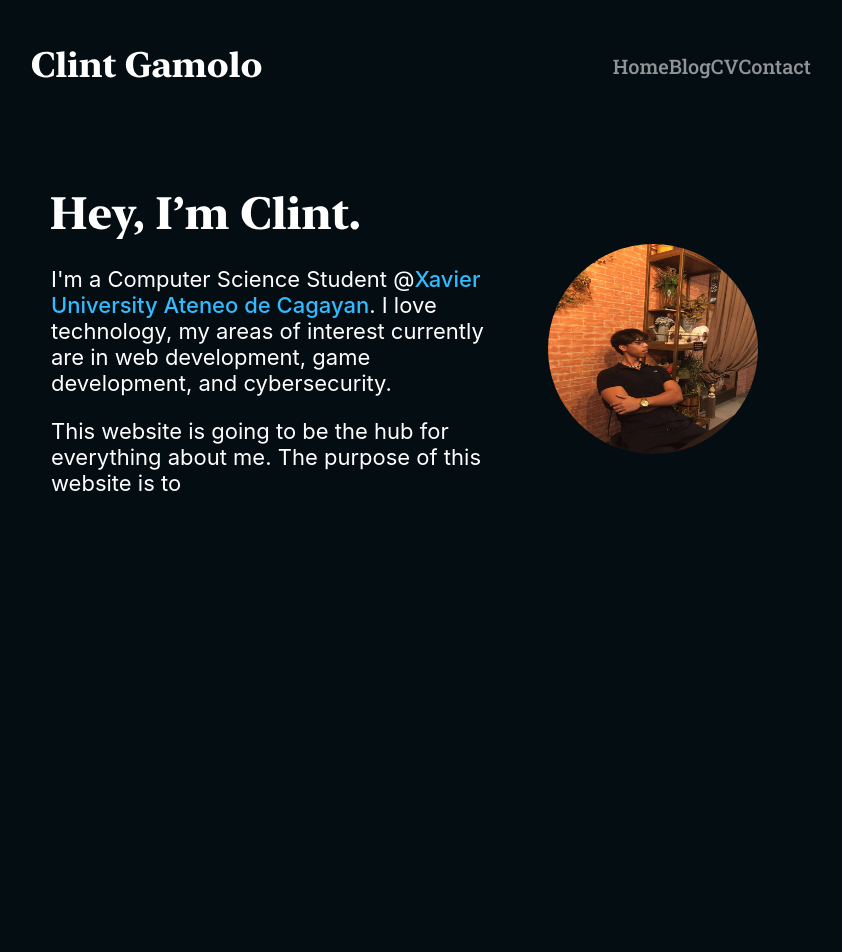
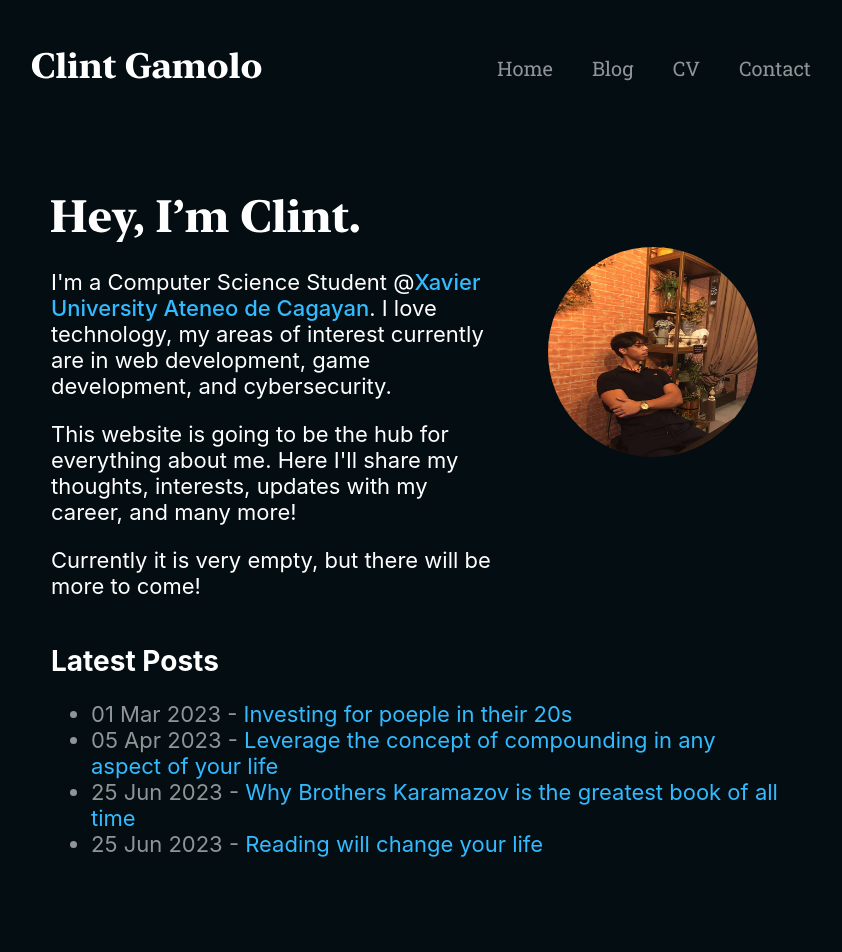
Before and after one commit to clintafk/personal-site, a React (Vite) app: page / in a window 1280 px wide. Shown: the top 952 px of the page, without its empty margins (219-1061 px from the left). Built offline with nearby package versions, Linux system fonts and the light colour scheme.

Commit message:
Fix: Website formatting issues on first commit

```diff
--- a/src/App.tsx
+++ b/src/App.tsx
@@ -1,7 +1,6 @@
 import Header from './components/Header';
 import Body from './components/Body';
 import Footer from './components/Footer'
-import Blog from './components/Blog'
 import './App.css'
 
 function App() {
@@ -10,7 +9,6 @@ function App() {
     <>
       <Header />
       <Body />
-      {/* <Blog /> */}
       <Footer />
     </>
   )
--- a/src/components/Body.tsx
+++ b/src/components/Body.tsx
@@ -10,18 +10,20 @@ const userDescription: JSX.Element = (
         </p>
         <p>
             This website is going to be the hub for everything about me.
-            The purpose of this website is to
+            Here I'll share my thoughts, interests, updates with my career, and many more!
         </p>
-
+        <p>
+            Currently it is very empty, but there will be more to come!
+        </p>
     </div>
 )
 
 function Body() {
-
     return (
         <>
             <div className="body">
                 <Welcome userName='Clint' imagePath={UserImage} userDescription={userDescription}/>
+                <Posts />
             </div>
         </>
     )
--- a/src/components/Header.tsx
+++ b/src/components/Header.tsx
@@ -1,6 +1,5 @@
 import '../styles/Header.css';
 import logo from '../../public/logo.svg';
-import { Outlet, Link } from 'react-router-dom'
 
 function Header() {
     return(
--- a/src/components/Posts.tsx
+++ b/src/components/Posts.tsx
@@ -1,5 +1,5 @@
 import '../styles/Posts.css';
-import PostItem from '../components/PostItem'
+import PostItem from './PostItem'
 
 function Posts() {
     return (
@@ -10,12 +10,11 @@ function Posts() {
                 </div>
                 <div className="posts-content">
                     <ul>
-                        <PostItem postDate='01 Mar 2023' postTitle='Investing for poeple in their 20s'></PostItem>
-                        <PostItem postDate='05 Apr 2023' postTitle='Leverage the concept of compounding in any aspect of your life'></PostItem>
-                        <PostItem postDate='25 Jun 2023' postTitle='Why Brothers Karamazov is the greatest book of all time'></PostItem>
-                        <PostItem postDate='25 Jun 2023' postTitle='Reading will change your life'></PostItem>
+                        <PostItem postDate='01 Mar 2023' postTitle='Investing for poeple in their 20s' />
+                        <PostItem postDate='05 Apr 2023' postTitle='Leverage the concept of compounding in any aspect of your life' />
+                        <PostItem postDate='25 Jun 2023' postTitle='Why Brothers Karamazov is the greatest book of all time' />
+                        <PostItem postDate='25 Jun 2023' postTitle='Reading will change your life' />
                     </ul>
-
                 </div>
             </div>
 
--- /dev/null
+++ b/src/styles/ErrorPage.css
@@ -0,0 +1,5 @@
+.error {
+    display: flex;
+    justify-content: center;
+    text-align: center;
+}
--- a/src/styles/Header.css
+++ b/src/styles/Header.css
@@ -31,7 +31,7 @@
     /* justify-content: center;
     align-items: center; */
 
-    /* column-gap: 39px; */
+    column-gap: 39px;
     align-items: left;
     /* margin: 6px 40px 6px 40px; */
 }
```
